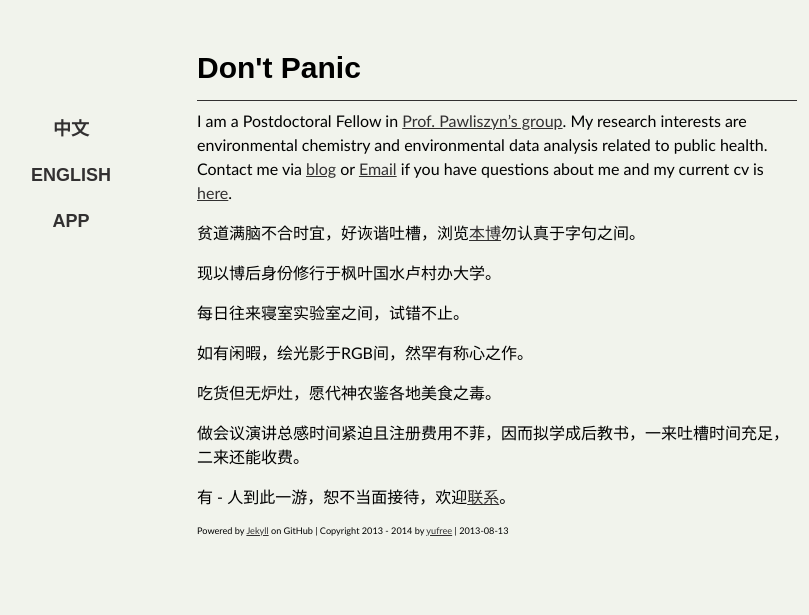
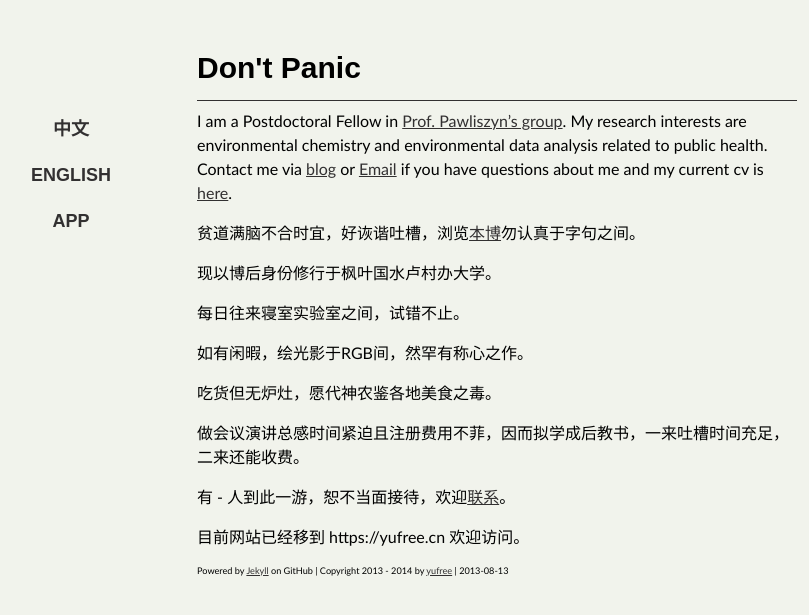
Before and after one commit to yufree/yufree.github.com, a Jekyll site: the page built from index.md, in a window 1280 px wide. Shown: the top 615 px of the page, without its empty margins (143-952 px from the left). Built offline with Jekyll 4.4.1, drawn with Linux system fonts in a browser that asks for light colours; some web fonts are replaced; comment, search, counter and statistics services are not loaded.

Commit message:
add move

```diff
--- a/index.md
+++ b/index.md
@@ -18,3 +18,5 @@ I am a Postdoctoral Fellow in [Prof. Pawliszyn's group](https://uwaterloo.ca/paw
 做会议演讲总感时间紧迫且注册费用不菲，因而拟学成后教书，一来吐槽时间充足，二来还能收费。
 
 有<span data-hk-page="current"> - </span>人到此一游，恕不当面接待，欢迎[联系](mailto:yufree@live.cn)。
+
+目前网站已经移到 https://yufree.cn 欢迎访问。
```
